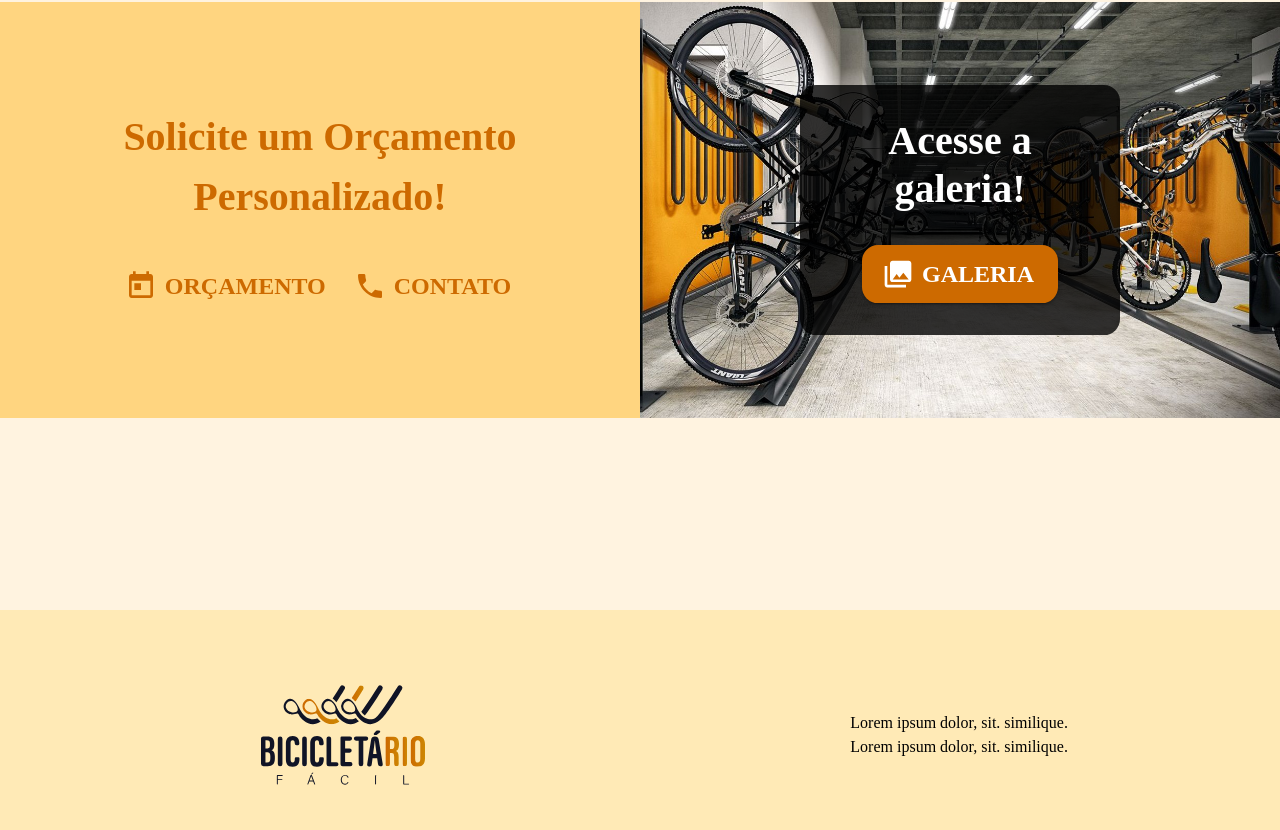
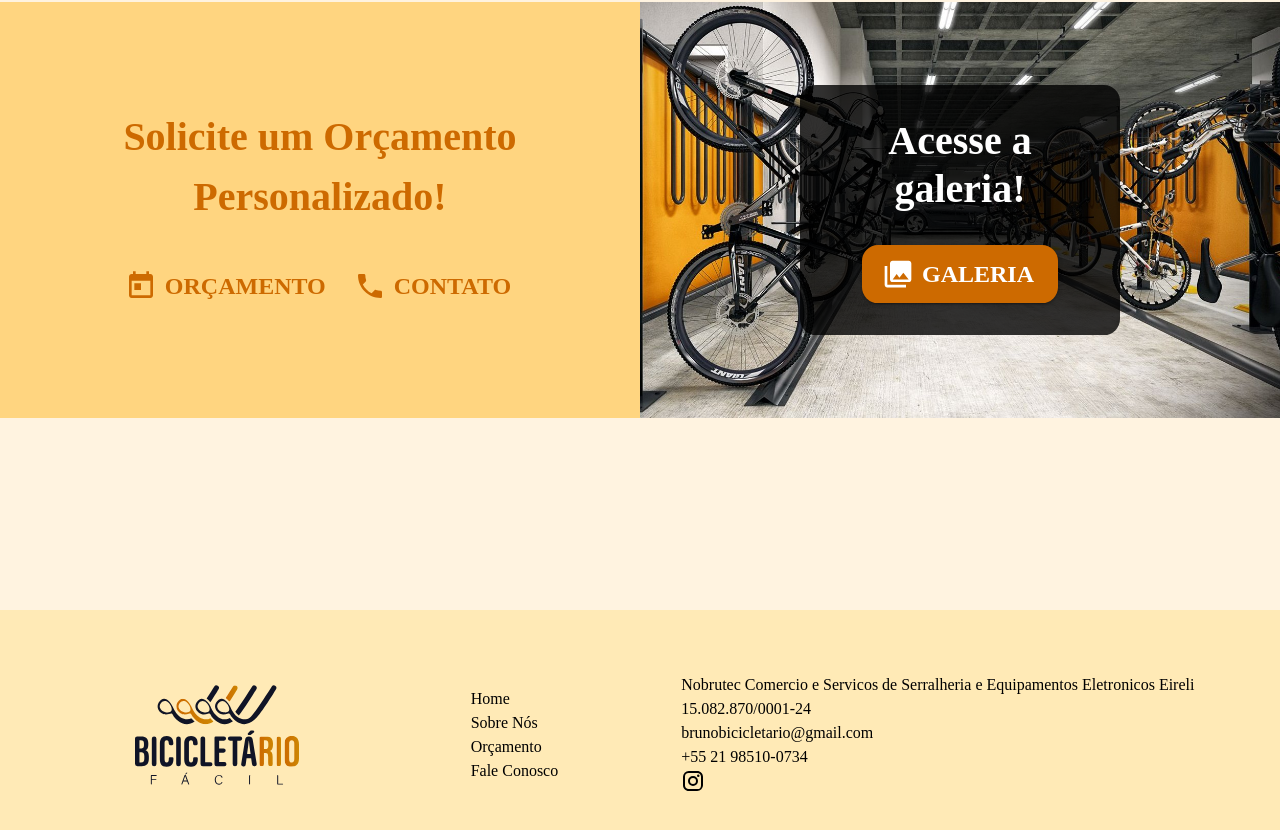
Before and after one commit to VictorHugoBN/bicicletario, a React (Vite) app: page / in a window 1280 px wide. Shown: the part 2686-3516 px from the top of the page. Built offline with nearby package versions, Linux system fonts and the light colour scheme; a web font is replaced by a local one.

Commit message:
footer changes

```diff
--- a/src/components/Footer/index.tsx
+++ b/src/components/Footer/index.tsx
@@ -1,6 +1,10 @@
 import { Box, Theme, Toolbar, Typography } from '@mui/material';
 import FooterLogo from '../..//assets/Bicicletário fácil Logo Principal Transparente.svg';
 import { makeStyles } from '@mui/styles';
+import { Routes } from '../../utils/enums/Routes';
+import { useNavigate } from 'react-router-dom';
+import { theme } from '../../styles/theme';
+import Instagram from '@mui/icons-material/Instagram';
 
 const useStyles = makeStyles((theme: Theme) => ({
   footerToolbar: {
@@ -21,18 +25,87 @@ const useStyles = makeStyles((theme: Theme) => ({
 }));
 
 const Footer = () => {
+  const navigate = useNavigate();
   const classes = useStyles();
   return (
     <Box>
       <Toolbar className={classes.footerToolbar}>
         <img src={FooterLogo} alt="Logo" className={classes.footerLogo} />
+        <Box
+          sx={{
+            [theme.breakpoints.down('lg')]: {
+              display: 'none',
+            },
+          }}
+        >
+          <Box>
+            {Routes.values.map((page) => (
+              <Typography key={page} onClick={() => navigate(`/${page}`)}>
+                <Typography
+                  sx={{
+                    cursor: 'pointer',
+                    '&:hover': {
+                      color: 'white',
+                    },
+                  }}
+                >
+                  {Routes.getLabel(page)}
+                </Typography>
+              </Typography>
+            ))}
+          </Box>
+        </Box>
         <Box>
-          <Box>
-            <Typography>Lorem ipsum dolor, sit. similique.</Typography>
-          </Box>
-          <Box>
-            <Typography>Lorem ipsum dolor, sit. similique.</Typography>
-          </Box>
+          <Typography
+            sx={{
+              [theme.breakpoints.down('lg')]: {
+                fontSize: '0.8rem',
+              },
+            }}
+          >
+            Nobrutec Comercio e Servicos de Serralheria e Equipamentos
+            Eletronicos Eireli
+          </Typography>
+          <Typography
+            sx={{
+              [theme.breakpoints.down('lg')]: {
+                fontSize: '0.8rem',
+              },
+            }}
+          >
+            15.082.870/0001-24
+          </Typography>
+          <Typography
+            sx={{
+              [theme.breakpoints.down('lg')]: {
+                fontSize: '0.8rem',
+              },
+            }}
+          >
+            brunobicicletario@gmail.com
+          </Typography>
+          <Typography
+            sx={{
+              [theme.breakpoints.down('lg')]: {
+                fontSize: '0.8rem',
+              },
+            }}
+          >
+            +55 21 98510-0734
+          </Typography>
+          <Instagram
+            sx={{
+              cursor: 'pointer',
+              '&:hover': {
+                color: 'white',
+              },
+            }}
+            onClick={() => {
+              window.open(
+                `https://instagram.com/bicicletariofacil?igshid=OGQ5ZDc2ODk2ZA==`,
+              );
+            }}
+          ></Instagram>
         </Box>
       </Toolbar>
     </Box>
```
